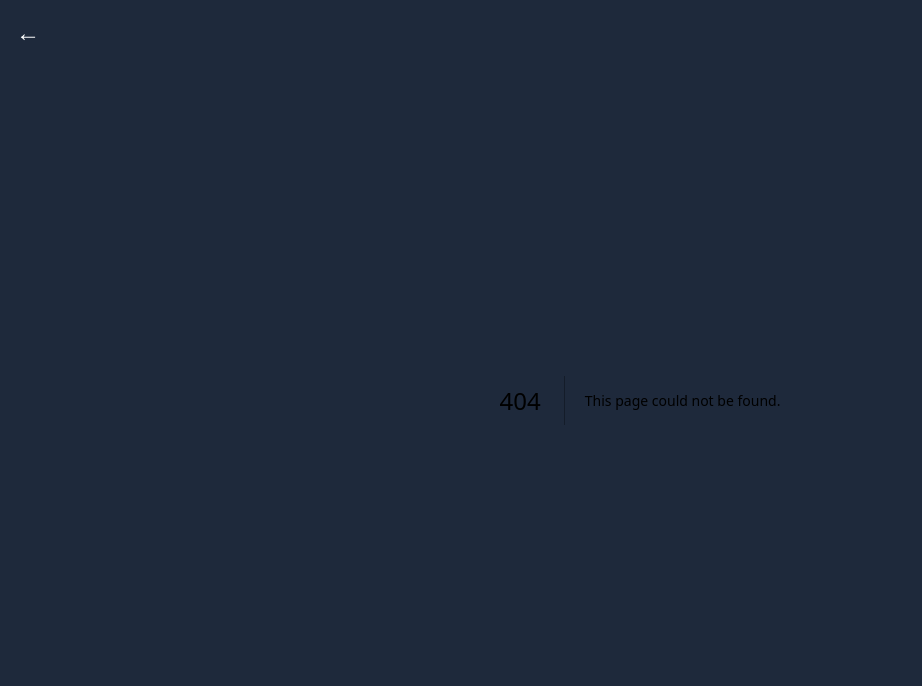
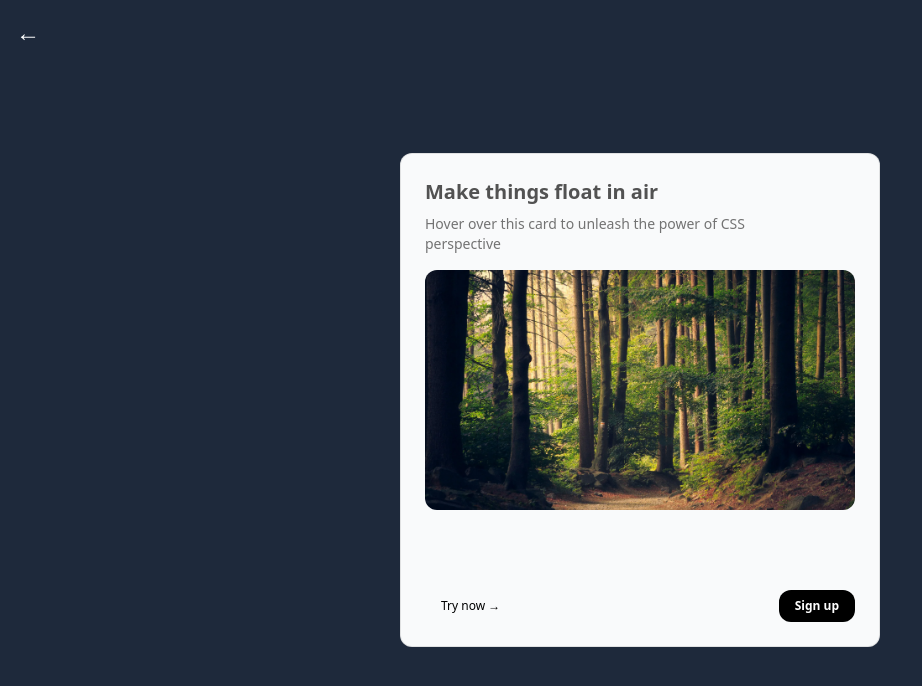
Before and after one commit to FacundoTenuta/AceternityExamples, a Next.js app: page /examples/3d-card-rotated in a window 1280 px wide. Before the commit this address had no page. Shown: the top 686 px of the page, without its empty margins (0-922 px from the left). Built offline with nearby package versions, Linux system fonts and the light colour scheme.

Commit message:
Add 3D Card component and related files

```diff
--- /dev/null
+++ b/src/app/examples/3d-card-rotated/page.tsx
@@ -0,0 +1,60 @@
+import { CardBody } from '@/components/3dCard/CardBody';
+import { CardContainer } from '@/components/3dCard/CardContainer';
+import { CardItem } from '@/components/3dCard/CardItem';
+import Image from 'next/image';
+
+const CardPage = () => {
+	return (
+		<CardContainer className="inter-var">
+			<CardBody className="bg-gray-50 relative group/card  dark:hover:shadow-2xl dark:hover:shadow-emerald-500/[0.1] dark:bg-black dark:border-white/[0.2] border-black/[0.1] w-auto sm:w-[30rem] h-auto rounded-xl p-6 border  ">
+				<CardItem
+					translateZ="50"
+					className="text-xl font-bold text-neutral-600 dark:text-white"
+				>
+					Make things float in air
+				</CardItem>
+				<CardItem
+					as="p"
+					translateZ="60"
+					className="text-neutral-500 text-sm max-w-sm mt-2 dark:text-neutral-300"
+				>
+					Hover over this card to unleash the power of CSS perspective
+				</CardItem>
+				<CardItem
+					translateZ="100"
+					rotateX={20}
+					rotateZ={-10}
+					className="w-full mt-4"
+				>
+					<Image
+						src="/assets/3dCard.webp"
+						height="1000"
+						width="1000"
+						className="h-60 w-full object-cover rounded-xl group-hover/card:shadow-xl"
+						alt="thumbnail"
+					/>
+				</CardItem>
+				<div className="flex justify-between items-center mt-20">
+					<CardItem
+						translateZ={20}
+						translateX={-40}
+						as="button"
+						className="px-4 py-2 rounded-xl text-xs font-normal dark:text-white"
+					>
+						Try now →
+					</CardItem>
+					<CardItem
+						translateZ={20}
+						translateX={40}
+						as="button"
+						className="px-4 py-2 rounded-xl bg-black dark:bg-white dark:text-black text-white text-xs font-bold"
+					>
+						Sign up
+					</CardItem>
+				</div>
+			</CardBody>
+		</CardContainer>
+	);
+};
+
+export default CardPage;
--- /dev/null
+++ b/src/app/examples/3d-card/page.tsx
@@ -0,0 +1,53 @@
+import { CardBody } from '@/components/3dCard/CardBody';
+import { CardContainer } from '@/components/3dCard/CardContainer';
+import { CardItem } from '@/components/3dCard/CardItem';
+import Image from 'next/image';
+
+const CardPage = () => {
+	return (
+		<CardContainer className="inter-var">
+			<CardBody className="bg-gray-50 relative group/card  dark:hover:shadow-2xl dark:hover:shadow-emerald-500/[0.1] dark:bg-black dark:border-white/[0.2] border-black/[0.1] w-auto sm:w-[30rem] h-auto rounded-xl p-6 border  ">
+				<CardItem
+					translateZ="50"
+					className="text-xl font-bold text-neutral-600 dark:text-white"
+				>
+					Make things float in air
+				</CardItem>
+				<CardItem
+					as="p"
+					translateZ="60"
+					className="text-neutral-500 text-sm max-w-sm mt-2 dark:text-neutral-300"
+				>
+					Hover over this card to unleash the power of CSS perspective
+				</CardItem>
+				<CardItem translateZ="100" className="w-full mt-4">
+					<Image
+						src="/assets/3dCard.webp"
+						height="1000"
+						width="1000"
+						className="h-60 w-full object-cover rounded-xl group-hover/card:shadow-xl"
+						alt="thumbnail"
+					/>
+				</CardItem>
+				<div className="flex justify-between items-center mt-20">
+					<CardItem
+						translateZ={20}
+						as="button"
+						className="px-4 py-2 rounded-xl text-xs font-normal dark:text-white"
+					>
+						Try now →
+					</CardItem>
+					<CardItem
+						translateZ={20}
+						as="button"
+						className="px-4 py-2 rounded-xl bg-black dark:bg-white dark:text-black text-white text-xs font-bold"
+					>
+						Sign up
+					</CardItem>
+				</div>
+			</CardBody>
+		</CardContainer>
+	);
+};
+
+export default CardPage;
--- a/src/app/page.tsx
+++ b/src/app/page.tsx
@@ -18,6 +18,18 @@
 				>
 					Gemini Scroll
 				</Link>
+				<Link
+					href="/examples/3d-card"
+					className="bg-slate-500 text-white px-4 py-2 rounded-md transition-all duration-300 hover:bg-slate-600"
+				>
+					3D Card
+				</Link>
+				<Link
+					href="/examples/3d-card-rotated"
+					className="bg-slate-500 text-white px-4 py-2 rounded-md transition-all duration-300 hover:bg-slate-600"
+				>
+					3D Card Rotated
+				</Link>
 			</div>
 		</>
 	);
--- /dev/null
+++ b/src/components/3dCard/CardBody.tsx
@@ -0,0 +1,22 @@
+'use client';
+
+import { cn } from '@/utils/cn';
+
+export const CardBody = ({
+	children,
+	className,
+}: {
+	children: React.ReactNode;
+	className?: string;
+}) => {
+	return (
+		<div
+			className={cn(
+				'h-96 w-96 [transform-style:preserve-3d]  [&>*]:[transform-style:preserve-3d]',
+				className
+			)}
+		>
+			{children}
+		</div>
+	);
+};
--- /dev/null
+++ b/src/components/3dCard/CardContainer.tsx
@@ -0,0 +1,64 @@
+'use client';
+
+import { cn } from '@/utils/cn';
+import { useState, useRef } from 'react';
+import { MouseEnterContext } from './MouseEnterContext';
+
+export const CardContainer = ({
+	children,
+	className,
+	containerClassName,
+}: {
+	children?: React.ReactNode;
+	className?: string;
+	containerClassName?: string;
+}) => {
+	const containerRef = useRef<HTMLDivElement>(null);
+	const [isMouseEntered, setIsMouseEntered] = useState(false);
+
+	const handleMouseMove = (e: React.MouseEvent<HTMLDivElement>) => {
+		if (!containerRef.current) return;
+		const { left, top, width, height } =
+			containerRef.current.getBoundingClientRect();
+		const x = (e.clientX - left - width / 2) / 25;
+		const y = (e.clientY - top - height / 2) / 25;
+		containerRef.current.style.transform = `rotateY(${x}deg) rotateX(${y}deg)`;
+	};
+
+	const handleMouseEnter = (e: React.MouseEvent<HTMLDivElement>) => {
+		setIsMouseEntered(true);
+		if (!containerRef.current) return;
+	};
+
+	const handleMouseLeave = (e: React.MouseEvent<HTMLDivElement>) => {
+		if (!containerRef.current) return;
+		setIsMouseEntered(false);
+		containerRef.current.style.transform = `rotateY(0deg) rotateX(0deg)`;
+	};
+	return (
+		<MouseEnterContext.Provider value={[isMouseEntered, setIsMouseEntered]}>
+			<div
+				className={cn('py-20 flex items-center justify-center', containerClassName)}
+				style={{
+					perspective: '1000px',
+				}}
+			>
+				<div
+					ref={containerRef}
+					onMouseEnter={handleMouseEnter}
+					onMouseMove={handleMouseMove}
+					onMouseLeave={handleMouseLeave}
+					className={cn(
+						'flex items-center justify-center relative transition-all duration-200 ease-linear',
+						className
+					)}
+					style={{
+						transformStyle: 'preserve-3d',
+					}}
+				>
+					{children}
+				</div>
+			</div>
+		</MouseEnterContext.Provider>
+	);
+};
--- /dev/null
+++ b/src/components/3dCard/CardItem.tsx
@@ -0,0 +1,54 @@
+'use client';
+
+import { useMouseEnter } from '@/hooks/useMouseEnter';
+import { cn } from '@/utils/cn';
+import { useEffect, useRef } from 'react';
+
+export const CardItem = ({
+	as: Tag = 'div',
+	children,
+	className,
+	translateX = 0,
+	translateY = 0,
+	translateZ = 0,
+	rotateX = 0,
+	rotateY = 0,
+	rotateZ = 0,
+	...rest
+}: {
+	as?: React.ElementType;
+	children: React.ReactNode;
+	className?: string;
+	translateX?: number | string;
+	translateY?: number | string;
+	translateZ?: number | string;
+	rotateX?: number | string;
+	rotateY?: number | string;
+	rotateZ?: number | string;
+}) => {
+	const ref = useRef<HTMLDivElement>(null);
+	const [isMouseEntered] = useMouseEnter();
+
+	useEffect(() => {
+		handleAnimations();
+	}, [isMouseEntered]);
+
+	const handleAnimations = () => {
+		if (!ref.current) return;
+		if (isMouseEntered) {
+			ref.current.style.transform = `translateX(${translateX}px) translateY(${translateY}px) translateZ(${translateZ}px) rotateX(${rotateX}deg) rotateY(${rotateY}deg) rotateZ(${rotateZ}deg)`;
+		} else {
+			ref.current.style.transform = `translateX(0px) translateY(0px) translateZ(0px) rotateX(0deg) rotateY(0deg) rotateZ(0deg)`;
+		}
+	};
+
+	return (
+		<Tag
+			ref={ref}
+			className={cn('w-fit transition duration-200 ease-linear', className)}
+			{...rest}
+		>
+			{children}
+		</Tag>
+	);
+};
--- /dev/null
+++ b/src/components/3dCard/MouseEnterContext.ts
@@ -0,0 +1,5 @@
+import { createContext } from 'react';
+
+export const MouseEnterContext = createContext<
+	[boolean, React.Dispatch<React.SetStateAction<boolean>>] | undefined
+>(undefined);
--- /dev/null
+++ b/src/hooks/useMouseEnter.ts
@@ -0,0 +1,10 @@
+import { MouseEnterContext } from '@/components/3dCard/MouseEnterContext';
+import { useContext } from 'react';
+
+export const useMouseEnter = () => {
+	const context = useContext(MouseEnterContext);
+	if (context === undefined) {
+		throw new Error('useMouseEnter must be used within a MouseEnterProvider');
+	}
+	return context;
+};
```
Also changed, not shown: public/assets/3dCard.webp (added).
